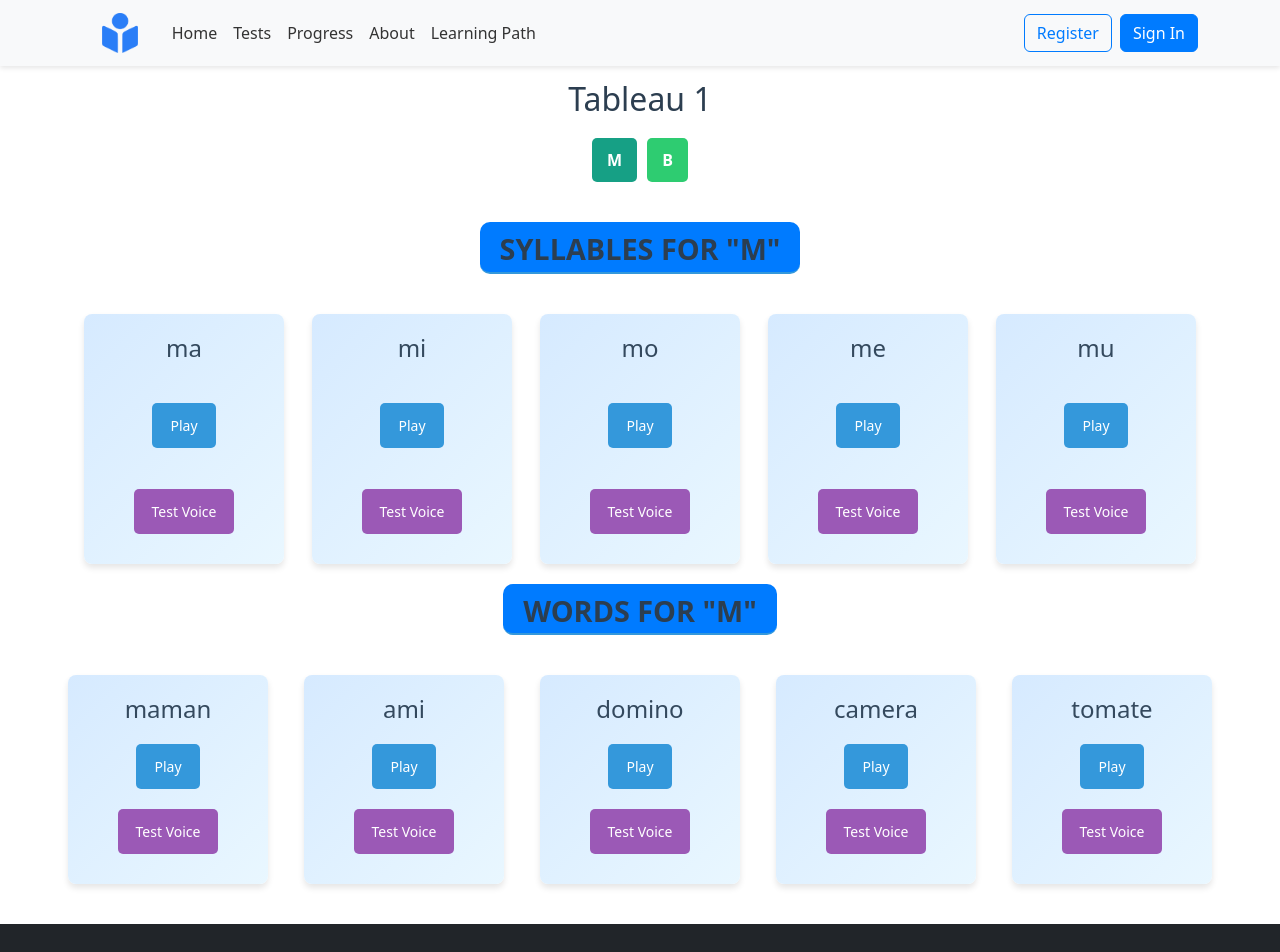
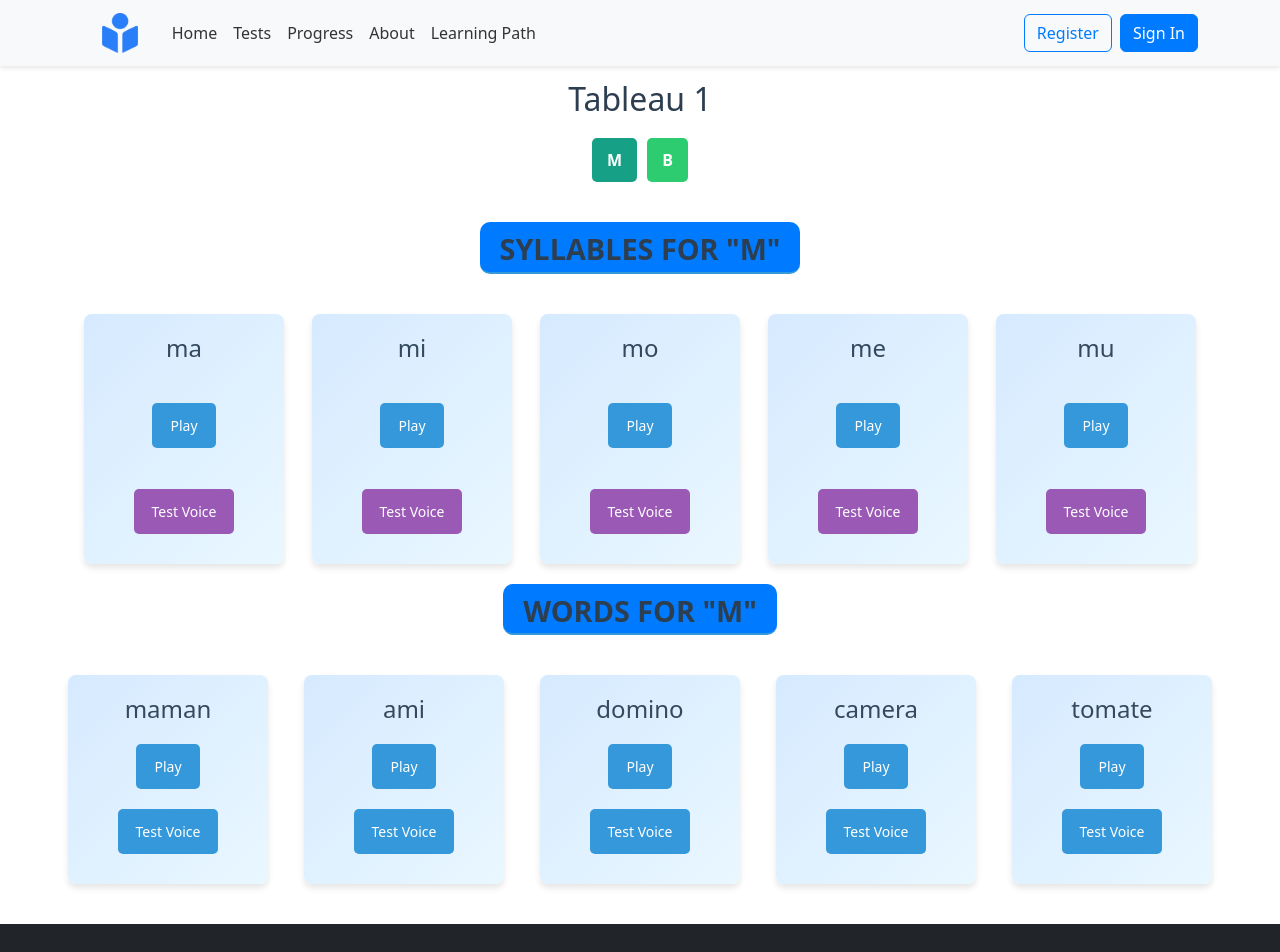
Before and after one commit to benlaguroun/french-learning-app, a React (Create React App) app: page /tableau/1 in a window 1280 px wide. Shown: the top 952 px of the page. Built offline with nearby package versions, Linux system fonts and the light colour scheme.

Commit message:
update color

```diff
--- a/src/components/SyllabicTableau.css
+++ b/src/components/SyllabicTableau.css
@@ -64,6 +64,8 @@
   text-align: center;
   transition: transform 0.3s, box-shadow 0.3s;
   max-width: 200px; /* Restrict max width for alignment */
+
+  font-size: 1.2rem; /* Increase font size for better visibility */
 }
 
 .syllable-card:hover,
@@ -191,3 +193,52 @@
     gap: 15px;
   }
 }
+
+/* Word Card */
+.word-card {
+  background: linear-gradient(
+    135deg,
+    #d6eaff,
+    #e9f7ff
+  ); /* Light gradient (same as syllable cards) */
+  border-radius: 8px;
+  box-shadow: 0 4px 6px rgba(0, 0, 0, 0.1);
+  padding: 20px; /* Same padding as syllable cards */
+  text-align: center;
+  transition: transform 0.3s, box-shadow 0.3s;
+  max-width: 200px; /* Restrict max width for alignment */
+  font-size: 1.2rem; /* Increase font size for better visibility */
+}
+
+/* Hover Effect */
+.word-card:hover {
+  transform: scale(1.05); /* Slight enlargement on hover */
+  box-shadow: 0 6px 10px rgba(0, 0, 0, 0.15);
+}
+
+/* Word Title */
+.word-card h3 {
+  font-size: 24px; /* Same size as syllable card titles */
+  color: #34495e; /* Consistent text color */
+  margin-bottom: 10px;
+}
+
+/* Buttons inside Word Card */
+.word-card .audio-button,
+.word-card .voice-test-button {
+  margin-top: 10px;
+  padding: 12px 18px; /* Keep consistent button padding */
+  font-size: 14px; /* Same font size as syllable card buttons */
+  border: none;
+  border-radius: 5px;
+  background-color: #3498db;
+  color: white;
+  cursor: pointer;
+  transition: background-color 0.3s ease;
+}
+
+/* Button Hover */
+.word-card .audio-button:hover,
+.word-card .voice-test-button:hover {
+  background-color: #1d6fa5;
+}
```
